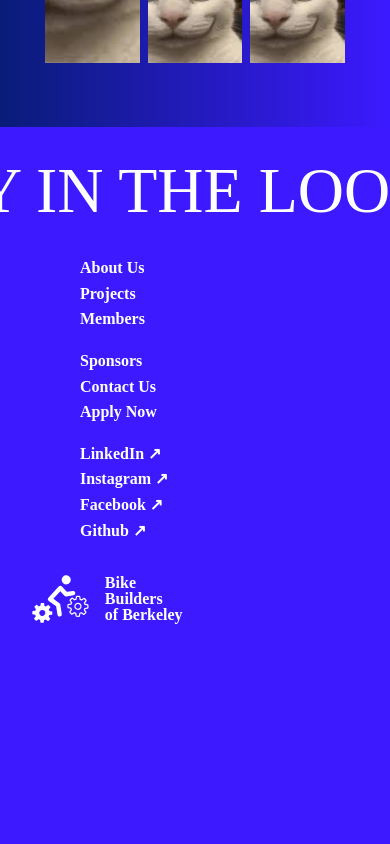
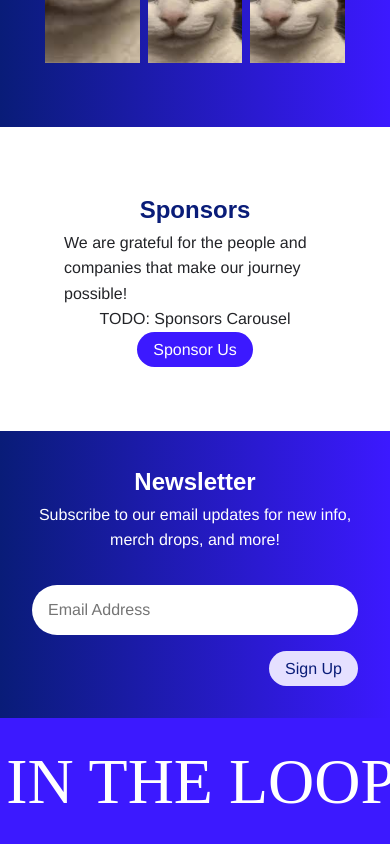
Before and after one commit to ortizrodrigo/bike-builders-website, a React (Vite) app: page / in a window 390 px wide. Shown: the part 2860-3704 px from the top of the page. Before the commit the page ends 3517 px from the top, so only its background shows below. Built offline with nearby package versions, Linux system fonts and the light colour scheme; a web font is replaced by a local one.

Commit message:
feat(ui): add placeholder Newsletter section with mobile responsiveness to Home page

```diff
--- a/src/pages/Home/index.tsx
+++ b/src/pages/Home/index.tsx
@@ -4,6 +4,8 @@ import DesignBuildLearnSection from "./sections/DesignBuildLearn";
 import WhoWeAreSection from "./sections/WhoWeAre";
 import MemberSpotlightSection from "./sections/MemberSpotlight";
 import ProjectsSection from "./sections/Projects";
+import SponsorsSection from "./sections/Sponsors";
+import NewsletterSection from "./sections/Newsletter";
 
 function HomePage() {
   return (
@@ -25,6 +27,8 @@ function HomePage() {
       <WhoWeAreSection />
       <MemberSpotlightSection />
       <ProjectsSection />
+      <SponsorsSection />
+      <NewsletterSection />
     </div>
   );
 }
--- /dev/null
+++ b/src/pages/Home/sections/Newsletter/index.tsx
@@ -0,0 +1,33 @@
+import "@/pages/Home/style.css";
+import "@/pages/Home/sections/Newsletter/style.css";
+import { Link } from "react-router";
+
+function NewsletterSection() {
+  return (
+    <section className="newsletter-section ">
+      <div className="newsletter-left">
+        <h2 className="newsletter-title">Newsletter</h2>
+        <p className="newsletter-description">
+          Subscribe to our email updates for new info, merch drops, and more!
+        </p>
+      </div>
+      <div className="newsletter-right">
+        {/* TODO: Newsletter */}
+        <div className="newsletter-form">
+          <input type="text" className="newsletter-form-input" placeholder="Email Address" />
+          <Link className="blue-button newsletter-form-submit" to={"/contact"}>
+            Sign Up
+          </Link>
+        </div>
+        <div className="newsletter-form-mobile u-show-xs u-show-sm">
+          <input type="text" className="newsletter-form-input-mobile" placeholder="Email Address" />
+          <Link className="purple-button newsletter-form-submit-mobile" to={"/contact"}>
+            Sign Up
+          </Link>
+        </div>
+      </div>
+    </section>
+  );
+}
+
+export default NewsletterSection;
--- /dev/null
+++ b/src/pages/Home/sections/Newsletter/style.css
@@ -0,0 +1,94 @@
+.newsletter-section {
+  display: flex;
+  justify-content: space-evenly;
+  align-items: center;
+  padding: 8rem;
+  gap: 2rem;
+}
+
+.newsletter-left,
+.newsletter-right {
+  display: flex;
+  flex-direction: column;
+  justify-content: center;
+  width: 100%;
+}
+
+.newsletter-right {
+  align-items: center;
+}
+
+.newsletter-form {
+  display: flex;
+  align-items: center;
+  background: var(--white-color);
+  padding: 10px 0 10px 10px;
+  border-radius: 50px;
+  height: 4rem;
+  width: 500px;
+}
+
+.newsletter-form-input {
+  flex: 1;
+  border: none;
+  padding: 1rem 1rem;
+  font-size: 16px;
+  white-space: nowrap;
+  border-radius: 50px;
+}
+
+.newsletter-form-submit {
+  display: inline-flex;
+  justify-content: center;
+  align-items: center;
+  padding: 0.5rem 1rem;
+  height: 4rem;
+  white-space: nowrap;
+  border-radius: 0 50px 50px 0;
+}
+
+@media (max-width: 1023px) {
+  .newsletter-section {
+    flex-direction: column;
+  }
+
+  .newsletter-left {
+    align-items: center;
+    text-align: center;
+  }
+}
+
+@media (max-width: 767px) {
+  .newsletter-form {
+    display: none;
+  }
+
+  .newsletter-section {
+    padding: 2rem;
+  }
+
+  .newsletter-form-mobile {
+    display: flex;
+    flex-direction: column;
+    align-items: center;
+    gap: 1rem;
+    width: 100%;
+  }
+
+  .newsletter-form-input-mobile {
+    flex: 1;
+    border: none;
+    padding: 1rem 1rem;
+    font-size: 16px;
+    white-space: nowrap;
+
+    background: var(--white-color);
+    border-radius: 50px;
+    height: 4rem;
+    width: 100%;
+  }
+
+  .newsletter-form-submit-mobile {
+    align-self: flex-end;
+  }
+}
--- /dev/null
+++ b/src/pages/Home/sections/Sponsors/index.tsx
@@ -0,0 +1,21 @@
+import "@/pages/Home/style.css";
+import "@/pages/Home/sections/Sponsors/style.css";
+import { Link } from "react-router";
+
+function SponsorsSection() {
+  return (
+    <section className="sponsors-section white-section">
+      <h2 className="sponsors-title">Sponsors</h2>
+      <p className="sponsors-description">
+        We are grateful for the people and companies that make our journey possible!
+      </p>
+      {/* TODO: sponsor images inside Carousel Component*/}
+      <div className="sponsors-carousel">TODO: Sponsors Carousel</div>
+      <Link className="blue-button" to={"/contact"}>
+        Sponsor Us
+      </Link>
+    </section>
+  );
+}
+
+export default SponsorsSection;
--- /dev/null
+++ b/src/pages/Home/sections/Sponsors/style.css
@@ -0,0 +1,11 @@
+.sponsors-section {
+  display: flex;
+  flex-direction: column;
+  justify-content: space-around;
+  align-items: center;
+  padding: 4rem;
+}
+
+.sponsors-title {
+  color: var(--color-header-on-light);
+}
```
